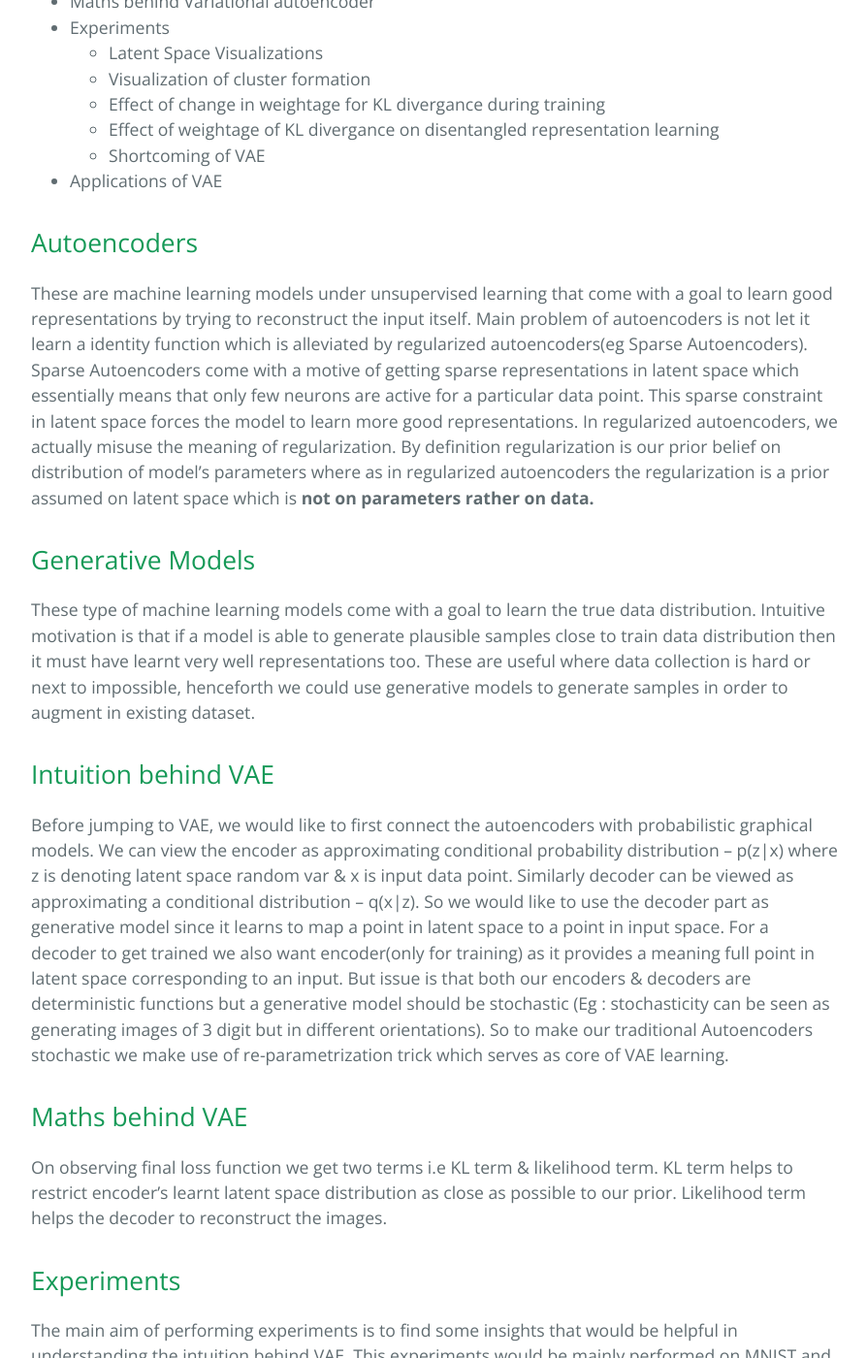
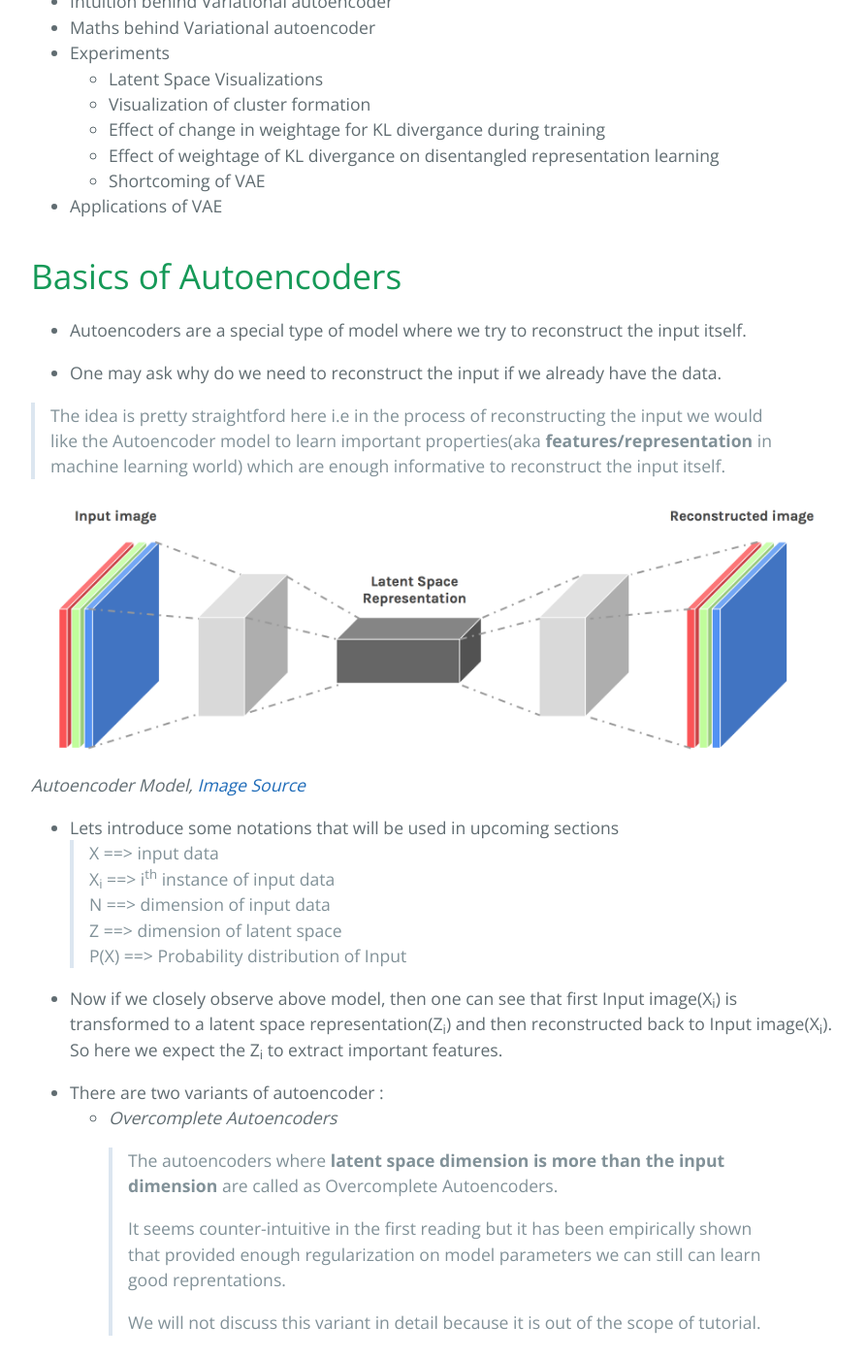
Before and after one commit to sujit-rai/tutorial-vae.github.io, a Jekyll site: the page built from index.md, in a window 1280 px wide and 1400 px high, scrolled down 659 px. Shown: the whole window at 97% size, without its empty margins (192-1086 px from the left). Built offline with Jekyll 4.4.1, drawn with Linux system fonts in a browser that asks for light colours; some of the changed text lies outside the part shown.

Commit message:
updated Autoencoders and generative models section

```diff
--- a/_config.yml
+++ b/_config.yml
@@ -1,5 +1,5 @@
 title: VAE Tutorial
-description: Sujit Rai, Pratik Munjal.
+description: Sujit Rai, Prateek Munjal.
 show_downloads: false
 google_analytics:
 theme: jekyll-theme-cayman
--- a/index.md
+++ b/index.md
@@ -16,13 +17,65 @@ This is a preliminary report about the tutorial on Variational AutoEncoder. This
   - Shortcoming of VAE
 - Applications of VAE
 
-## Autoencoders
+# Basics of Autoencoders
+- Autoencoders are a special type of model where we try to reconstruct the input itself.
 
-These are machine learning models under unsupervised learning that come with a goal to learn good representations by trying to reconstruct the input itself. Main problem of autoencoders is not let it learn a identity function which is alleviated by regularized autoencoders(eg Sparse Autoencoders). Sparse Autoencoders come with a motive of getting sparse representations in latent space which essentially means that only few neurons are active for a particular data point. This sparse constraint in latent space forces the model to learn more good representations. In regularized autoencoders, we actually misuse the meaning of regularization. By definition regularization is our prior belief on distribution of model’s parameters where as in regularized autoencoders the regularization is a prior assumed on latent space which is **not on parameters rather on data.**
+- One may ask why do we need to reconstruct the input if we already have the data.
 
+
+> The idea is pretty straightford here i.e in the process of reconstructing the input we would like the Autoencoder model to learn important properties(aka **features/representation** in machine learning world) which are enough informative to reconstruct the input itself.
+
+
+
+![alt text](images/autoencoder.png)
+*Autoencoder Model, [Image Source](https://becominghuman.ai/understanding-autoencoders-unsupervised-learning-technique-82fb3fbaec2)*
+
+- Lets introduce some notations that will be used in upcoming sections
+> X ==> input data <br/>
+> X<sub>i</sub> ==> i<sup>th</sup> instance of input data <br/>
+> N ==> dimension of input data <br/>
+> Z ==> dimension of latent space <br/>
+> P(X) ==> Probability distribution of Input <br/>
+
+- Now if we closely observe above model, then one can see that first Input image(X<sub>i</sub>) is transformed to a latent space representation(Z<sub>i</sub>) and then reconstructed back to Input image(X<sub>i</sub>). So here we expect the Z<sub>i</sub> to extract important features.
+
+- There are two variants of autoencoder :
+	- _Overcomplete Autoencoders_
+	> The autoencoders where **latent space dimension is more than the input dimension** are called as Overcomplete Autoencoders.
+	>
+	> It seems counter-intuitive in the first reading but it has been empirically shown that provided enough regularization on model parameters we can still can learn good reprentations.
+	>
+	> We will not discuss this variant in detail because it is out of the scope of tutorial.
+	- _Undercomplete Autoencoders_
+	> The autoencoders where **latent space dimension is significantly less than the input dimension** are called as Overcomplete Autoencoders.
+	>
+	> In this tutorial such type of an autoencoder is discussed in detail.
+
+<!--These are machine learning models under unsupervised learning that come with a goal to learn good representations by trying to reconstruct the input itself. Main problem of autoencoders is not let it learn a identity function which is alleviated by regularized autoencoders(eg Sparse Autoencoders). Sparse Autoencoders come with a motive of getting sparse representations in latent space which essentially means that only few neurons are active for a particular data point. This sparse constraint in latent space forces the model to learn more good representations. In regularized autoencoders, we actually misuse the meaning of regularization. By definition regularization is our prior belief on distribution of model’s parameters where as in regularized autoencoders the regularization is a prior assumed on latent space which is **not on parameters rather on data.**
+-->
 ## Generative Models
 
-These type of machine learning models come with a goal to learn the true data distribution. Intuitive motivation is that if a model is able to generate plausible samples close to train data distribution then it must have learnt very well representations too. These are useful where data collection is hard or next to impossible, henceforth we could use generative models to generate samples in order to augment in existing dataset.
+- Similar to autoencoders,a generative model also learns in unsupervised fashion.
+
+- In contrast to Autoencoder they come with an objective of generating the data points which follow P(X).
+
+- One can question what can we leverage out of such model. So lets see some use cases :
+	> We can generate data points following P(X) on the fly.
+	>
+	> Henceforth we need not save the dataset once we learn a generative model on it.
+	>
+	> Moreover one can look learning a generative model as representation learning. (An intuitive explanation for seeing it as representation learning is that if a model can produce instances similar to training data distribution then it must have learnt some useful properties about the training instances too).
+	>
+	> For representation learning, any intermediate reprsentation of the generating model can be used. Empirically it has been observed that penultimate layer serves the purpose best.
+
+- Great! Now we would explore that why is it hard to achieve a generative model.
+	> Let's revisit the definition of Generative model i.e models which come with an objective of generating instances similar to P(X) but wait, **do we even know what is P(X) ?**
+	>
+	> The problem is we have no prior knowledge on input data distribution.
+	>
+	> Therefore we would like to make use of inference models which actually tries to infer P(X) by observing X.(Under problem setting we will go in more detail)
+
+<!--These type of machine learning models come with a goal to learn the true data distribution. Intuitive motivation is that if a model is able to generate plausible samples close to train data distribution then it must have learnt very well representations too. These are useful where data collection is hard or next to impossible, henceforth we could use generative models to generate samples in order to augment in existing dataset. -->
 
 ## Intuition behind VAE
 
```
Also changed, not shown: other parts of index.md (+1 -0 lines), check.md (added, +123 -0 lines), Gemfile.lock, images/autoencoder.png (added), 5 other files.
